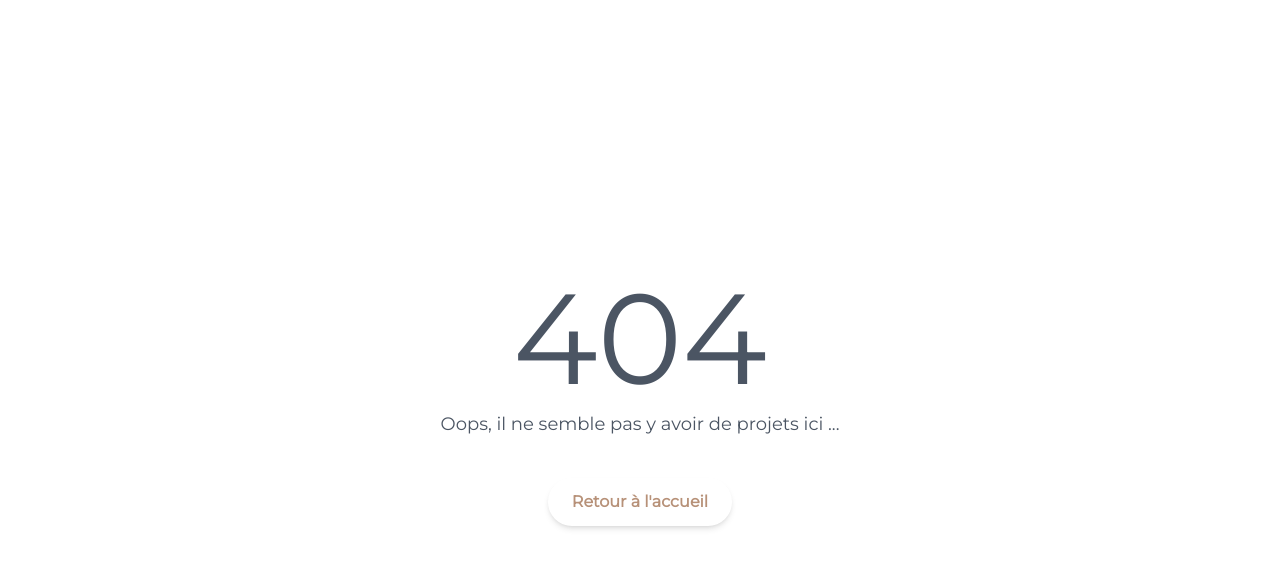
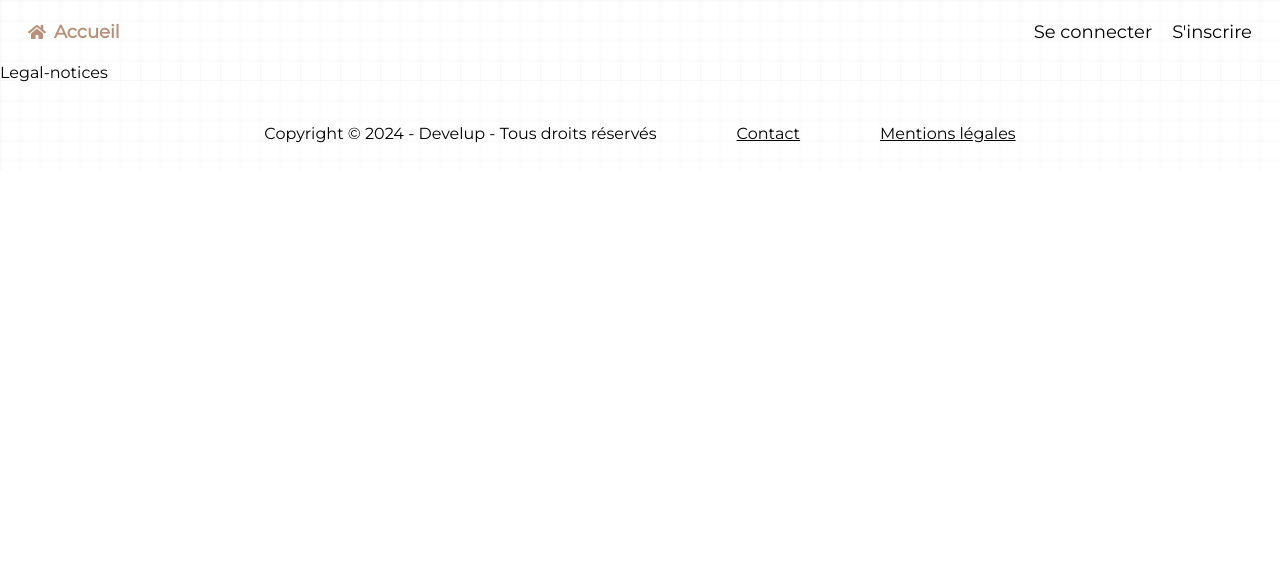
Before and after one commit to PeterLeSouchu/Develup-front, a React (Vite) app: page /legal-notices in a window 1280 px wide. Before the commit this address had no page. Shown: the top 568 px of the page. Built offline with nearby package versions, Linux system fonts and the light colour scheme.

Commit message:
fix: replace <a> with <Link>

```diff
--- a/src/components/public/Footer.tsx
+++ b/src/components/public/Footer.tsx
@@ -1,14 +1,16 @@
+import { Link } from 'react-router-dom';
+
 function Footer() {
   const currentYear = new Date().getFullYear();
   return (
     <footer className="flex justify-center md:gap-20 gap-3 items-center p-6 pt-10 min-h-8 backdrop-blur-mini text-center flex-col lg:flex-row text-sm lg:text-base">
       <p>Copyright © {currentYear} - Develup - Tous droits réservés</p>
-      <a href="*" className="underline underline-offset-3">
+      <Link to="*" className="underline underline-offset-3">
         Contact
-      </a>
-      <a href="/legal-notices" className="underline underline-offset-3">
+      </Link>
+      <Link to="/legal-notices" className="underline underline-offset-3">
         Mentions légales
-      </a>
+      </Link>
     </footer>
   );
 }
--- a/src/components/public/Header.tsx
+++ b/src/components/public/Header.tsx
@@ -1,23 +1,24 @@
 import { FaHome } from 'react-icons/fa';
+import { Link } from 'react-router-dom';
 
 function Header() {
   return (
     <header className="h-8 backdrop-blur-mini  md:text-lg flex items-center p-7  ">
       <nav className="flex justify-between items-center w-screen">
-        <a
-          href="/"
+        <Link
+          to="/"
           className="text-darkgold font-semibold flex justify-center items-center gap-2"
         >
           <FaHome />
           Accueil
-        </a>
+        </Link>
         <div>
-          <a href="/login" className="hover:text-darkgold mr-5 transition">
+          <Link to="/login" className="hover:text-darkgold mr-5 transition">
             Se connecter
-          </a>
-          <a href="/signup" className="hover:text-darkgold  transition">
+          </Link>
+          <Link to="/signup" className="hover:text-darkgold  transition">
             S&apos;inscrire
-          </a>
+          </Link>
         </div>
       </nav>
     </header>
--- a/src/main.tsx
+++ b/src/main.tsx
@@ -15,6 +15,7 @@ import NotFound from './pages/NotFound';
 import PublicLayout from './layouts/PublicLayout';
 import PrivateLayout from './layouts/PrivateLayout';
 import Dashboard from './pages/private/Dashboard';
+import LegalNotices from './pages/public/Legal-notices';
 
 const root = ReactDOM.createRoot(
   document.getElementById('root') as HTMLElement
@@ -25,6 +26,7 @@ const router = createBrowserRouter(
     <>
       <Route element={<PublicLayout />} errorElement={<NotFound />}>
         <Route path="/" element={<Home />} />
+        <Route path="/legal-notices" element={<LegalNotices />} />
       </Route>
 
       {/* <Route element={<ProtectedRoute />}>
--- a/src/pages/NotFound.tsx
+++ b/src/pages/NotFound.tsx
@@ -1,3 +1,5 @@
+import { Link } from 'react-router-dom';
+
 function NotFound() {
   return (
     <div className="flex flex-col items-center justify-center min-h-screen bg-white">
@@ -7,12 +9,12 @@ function NotFound() {
           Oops, il ne semble pas y avoir de projets ici ...
         </p>
 
-        <a
-          href="/"
+        <Link
+          to="/"
           className="bg-green mt-10 inline-block px-6 py-3 hover:bg-newgreen  text-darkgold font-semibold rounded-full shadow-md  transition duration-300 hover:scale-110"
         >
           Retour à l&apos;accueil
-        </a>
+        </Link>
       </div>
     </div>
   );
--- a/src/pages/public/Home.tsx
+++ b/src/pages/public/Home.tsx
@@ -5,6 +5,7 @@ import { FaReact } from 'react-icons/fa';
 import { SiPhp } from 'react-icons/si';
 import { LuMessagesSquare } from 'react-icons/lu';
 import image from '../../assets/images/logo.png';
+import { Link } from 'react-router-dom';
 
 function Home() {
   const [isVisible, setIsVisible] = useState(false);
@@ -43,12 +44,12 @@ function Home() {
           <p>Progressez ensemble</p>
         </section>
         <div className="flex justify-center">
-          <a
-            href="/signup"
+          <Link
+            to="/signup"
             className=" p-3 rounded-lg bg-gold text-black hover:bg-darkgold hover:scale-105 hover:text-white transition shadow-xl"
           >
             Rejoindre la communauté
-          </a>
+          </Link>
         </div>
       </section>
       <section className="flex flex-col items-center justify-evenly text-center min-h-100 mb-20">
--- /dev/null
+++ b/src/pages/public/Legal-notices.tsx
@@ -0,0 +1,4 @@
+function LegalNotices() {
+  return <h1>Legal-notices</h1>;
+}
+export default LegalNotices;
```
